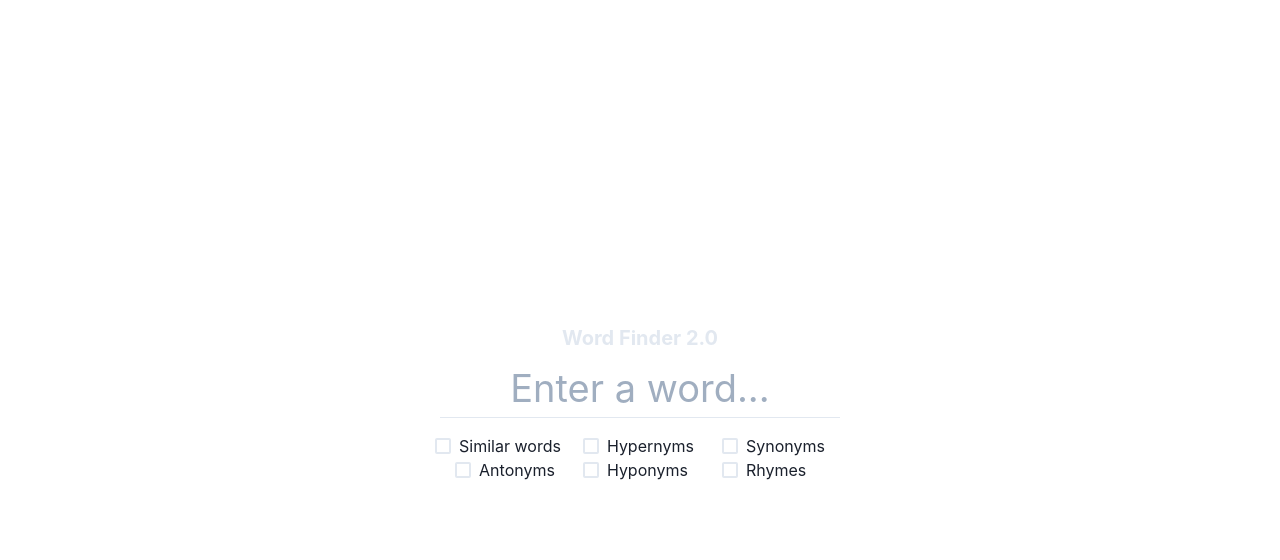
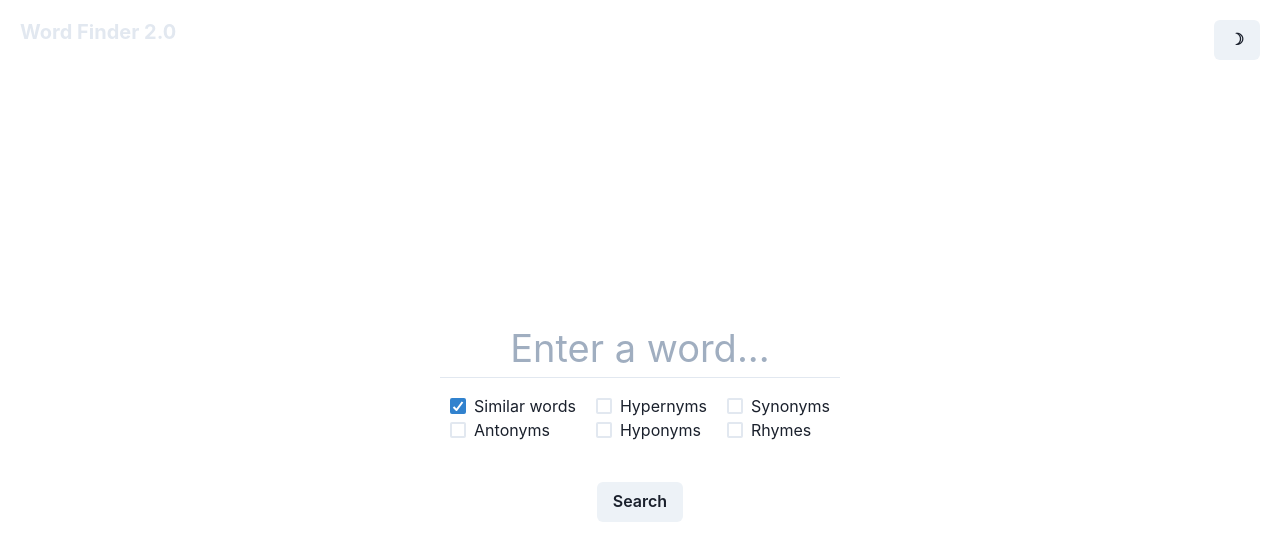
Before and after one commit to pynezz/chakra-ui-word-finder, a Next.js app: page / in a window 1280 px wide. Shown: the top 560 px of the page. Built offline with nearby package versions, Linux system fonts and the light colour scheme.

Commit message:
checkboxes works now

```diff
--- a/components/CheckboxItem.tsx
+++ b/components/CheckboxItem.tsx
@@ -1,15 +1,18 @@
 import { Checkbox } from "@chakra-ui/react"
 import React from "react";
 
-export default function CustomCheckboxGroup(props) {
+export default function CustomCheckboxItem(props) {
     const [checkedItem, setcheckedItem] = React.useState(false)
+
     return(
         <>
             <Checkbox
-            id={props.setId}
+            mx={props.mx}
+            id={props.id}
             isChecked={checkedItem}
             onChange={(e) => setcheckedItem(e.target.checked)}
-            >{props.value}
+            value={props.value}
+            >{props.content}
             </Checkbox>
         </>
     )
--- a/pages/index.tsx
+++ b/pages/index.tsx
@@ -1,36 +1,61 @@
-import { Checkbox, Flex, Heading, Stack, CheckboxGroup } from '@chakra-ui/react'
+import { Checkbox, Flex, Heading, Stack, CheckboxGroup, useColorMode, Button, Spacer, useCheckbox } from '@chakra-ui/react'
 import Inputfield from '../components/Inputfield'
 import CheckboxItem from '../components/CheckboxItem'
+import { Children, useState } from 'react'
 
-const IndexPage = () => (
-  <Flex height="100vh" alignItems="center" justifyContent="center" direction="column">
-    <Flex direction="column" background="white.200" p={2}>
-      <Heading textColor="gray.200" size="md">Word Finder 2.0</Heading>
+const IndexPage = () => {
+  const { toggleColorMode } = useColorMode()
+
+  const [checkedItems, setCheckedItems] = useState([]);
+  const items = [];
+
+  const API_URL = "https://api.datamuse.com/words?";
+
+  const runApi = () => {
+    checkedItems.forEach((element) => {
+      if (element) {
+        console.log(`${element} is checked`)
+      }
+    })
+  }
+
+  return (
+    <Flex height="100vh" alignItems="center" justifyContent="flex-start" direction="column">
+
+      <Flex width="100vw">
+        <Heading textColor="gray.200" size="md" m={5} >Word Finder 2.0</Heading>
+        <Spacer />
+        <Button onClick={toggleColorMode} m={5}> ☽ </Button>
       </Flex>
+
+        <Flex height="inherit" alignItems="center" direction="column" justify="center">
           <Inputfield />
           <Stack spacing={6}>
-      <CheckboxGroup colorScheme="blue" defaultValue={['similar']}>
+            <CheckboxGroup colorScheme="blue" defaultValue={['similar']} onChange={setCheckedItems}>
               <Flex direction="row"alignItems="left" >
+                <Flex direction="column" alignItems="left">
+                  <CheckboxItem value="similar" mx={5} content={'Similar words'} />
+                  <CheckboxItem value="antonyms" mx={5} content={'Antonyms'}/>
+                </Flex>
 
-          <Flex direction="column" alignItems="left">
-            <CheckboxItem mx={5} value="Similar words" setId={'similar'}  />
-            <Checkbox mx={5} value="antonyms">Antonyms</Checkbox>
+                <Flex direction="column" alignItems="left" wrap="inherit">
+                  <CheckboxItem mx={0} value="hypernyms" content={'Hypernyms'} />
+                  <CheckboxItem mx={0} value="hyponyms" content={'Hyponyms'} />
                 </Flex>
 
                 <Flex direction="column" alignItems="left">
-            <Checkbox mx={2} value="hypernyms">Hypernyms</Checkbox>
-            <Checkbox mx={2} value="hyponyms">Hyponyms</Checkbox>
-          </Flex>
-
-          <Flex direction="column" alignItems="left">
-            <Checkbox mx={5} value="synonyms">Synonyms</Checkbox>
-            <Checkbox mx={5} value="rhymes">Rhymes</Checkbox>
+                  <CheckboxItem mx={5} value="synonyms" content={'Synonyms'}  />
+                  <CheckboxItem mx={5} value="rhymes" content={'Rhymes'}  />
                 </Flex>
 
               </Flex>
             </CheckboxGroup>
           </Stack>
+          <Button my={10} onClick={runApi}>Search</Button>
+
+        </Flex>
     </Flex>
   )
+}
 
 export default IndexPage
```
Also changed, not shown: components/Checkboxes.tsx (added, +14 -0 lines). Lines whose indentation alone changed are shown as unchanged.
